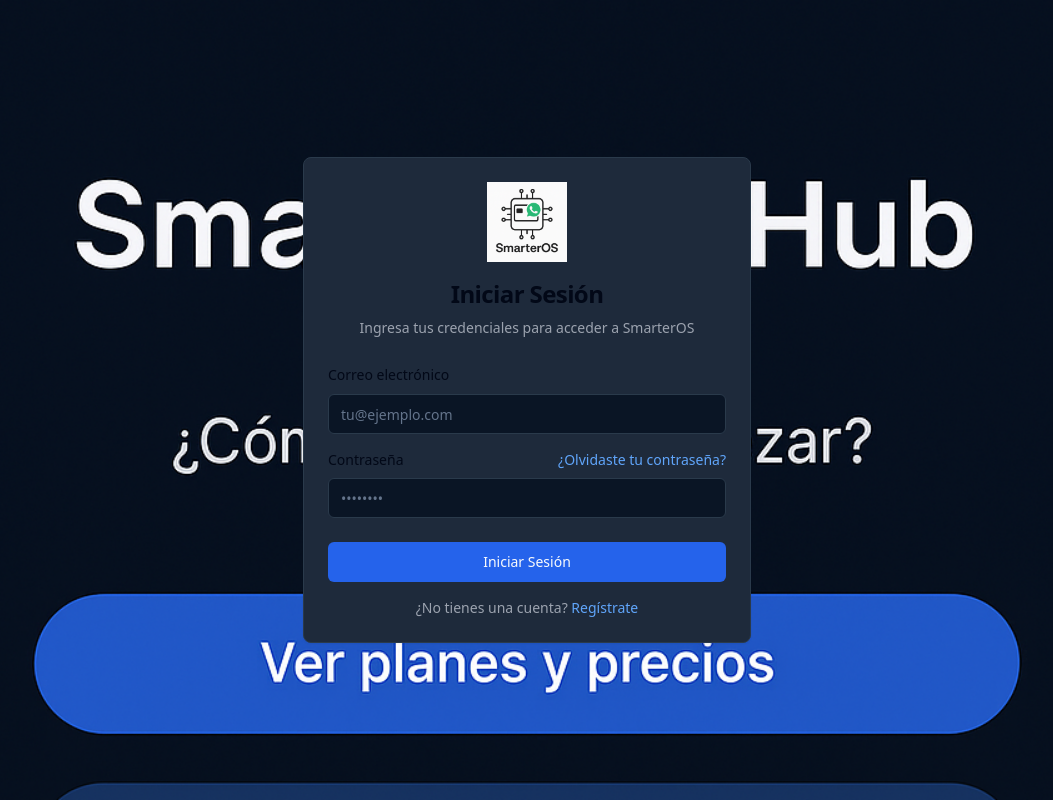
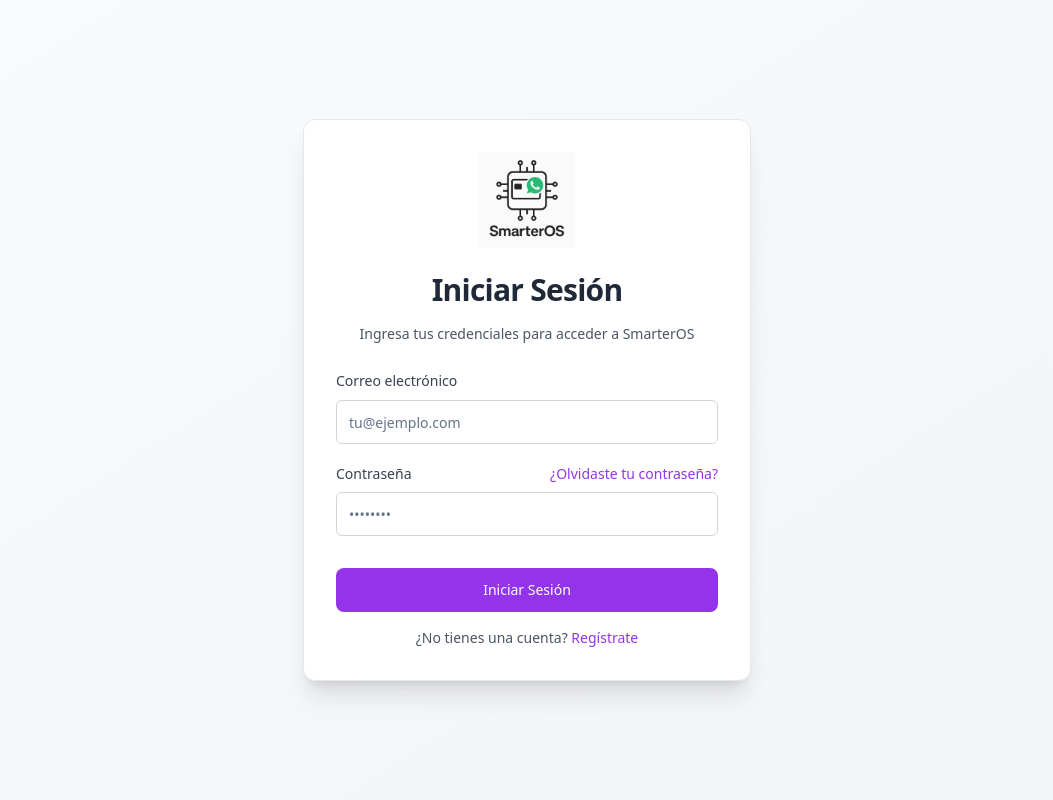
Before and after one commit to SmarterCL/crm.smarterbot.cl, a Next.js app: page /login in a window 1280 px wide. Shown: the whole page, without its empty margins (113-1166 px from the left). Built offline with nearby package versions, Linux system fonts and the light colour scheme; no server answers.

Commit message:
Update login page design to match Odoo style
Co-authored-by: SmarterCL <126079046+SmarterCL@users.noreply.github.com>

```diff
--- a/app/login/page.tsx
+++ b/app/login/page.tsx
@@ -47,28 +47,25 @@ export default function LoginPage() {
   }
 
   return (
-    <div
-      className="min-h-screen flex items-center justify-center bg-[#0a1525] p-4"
-      style={{ backgroundImage: "url('/images/app-login-bg.png')", backgroundSize: "cover" }}
-    >
-      <Card className="w-full max-w-md bg-[#1e2a3b] border-[#2a3a4b]">
-        <CardHeader className="space-y-2 items-center text-center">
-          <div className="w-20 h-20 mb-2">
-            <Image src="/images/logo.png" alt="SmarterOS Logo" width={80} height={80} priority />
+    <div className="min-h-screen flex items-center justify-center bg-gradient-to-br from-gray-50 to-gray-100 p-4">
+      <Card className="w-full max-w-md bg-white border-gray-200 shadow-xl rounded-xl">
+        <CardHeader className="space-y-4 items-center text-center pt-8 pb-6">
+          <div className="w-24 h-24 mb-2">
+            <Image src="/images/logo.png" alt="SmarterOS Logo" width={96} height={96} priority />
           </div>
-          <CardTitle className="text-2xl">Iniciar Sesión</CardTitle>
-          <CardDescription className="text-gray-400">Ingresa tus credenciales para acceder a SmarterOS</CardDescription>
+          <CardTitle className="text-3xl font-semibold text-gray-800">Iniciar Sesión</CardTitle>
+          <CardDescription className="text-gray-600">Ingresa tus credenciales para acceder a SmarterOS</CardDescription>
         </CardHeader>
         <form onSubmit={handleSubmit}>
-          <CardContent className="space-y-4">
+          <CardContent className="space-y-5 px-8">
             {error && (
-              <Alert className="bg-red-500/20 text-red-400 border-red-500/50">
+              <Alert className="bg-red-50 text-red-600 border-red-200">
                 <AlertDescription>{error}</AlertDescription>
               </Alert>
             )}
 
             <div className="space-y-2">
-              <Label htmlFor="email">Correo electrónico</Label>
+              <Label htmlFor="email" className="text-gray-700 font-medium">Correo electrónico</Label>
               <Input
                 id="email"
                 type="email"
@@ -76,14 +73,14 @@ export default function LoginPage() {
                 value={email}
                 onChange={(e) => setEmail(e.target.value)}
                 required
-                className="bg-[#0a1525] border-[#2a3a4b]"
+                className="bg-white border-gray-300 focus:border-purple-500 focus:ring-purple-500 h-11"
               />
             </div>
 
             <div className="space-y-2">
               <div className="flex justify-between items-center">
-                <Label htmlFor="password">Contraseña</Label>
-                <Link href="/forgot-password" className="text-sm text-blue-400 hover:underline">
+                <Label htmlFor="password" className="text-gray-700 font-medium">Contraseña</Label>
+                <Link href="/forgot-password" className="text-sm text-purple-600 hover:text-purple-700 hover:underline">
                   ¿Olvidaste tu contraseña?
                 </Link>
               </div>
@@ -94,13 +91,17 @@ export default function LoginPage() {
                 value={password}
                 onChange={(e) => setPassword(e.target.value)}
                 required
-                className="bg-[#0a1525] border-[#2a3a4b]"
+                className="bg-white border-gray-300 focus:border-purple-500 focus:ring-purple-500 h-11"
               />
             </div>
           </CardContent>
 
-          <CardFooter className="flex flex-col space-y-4">
-            <Button type="submit" className="w-full" disabled={isLoading}>
+          <CardFooter className="flex flex-col space-y-4 px-8 pb-8 pt-2">
+            <Button
+              type="submit"
+              className="w-full h-11 bg-purple-600 hover:bg-purple-700 text-white font-medium rounded-lg transition-colors"
+              disabled={isLoading}
+            >
               {isLoading ? (
                 <>
                   <Loader2 className="mr-2 h-4 w-4 animate-spin" />
@@ -111,9 +112,9 @@ export default function LoginPage() {
               )}
             </Button>
 
-            <div className="text-center text-sm text-gray-400">
+            <div className="text-center text-sm text-gray-600">
               ¿No tienes una cuenta?{" "}
-              <Link href="/register" className="text-blue-400 hover:underline">
+              <Link href="/register" className="text-purple-600 hover:text-purple-700 hover:underline font-medium">
                 Regístrate
               </Link>
             </div>
```
